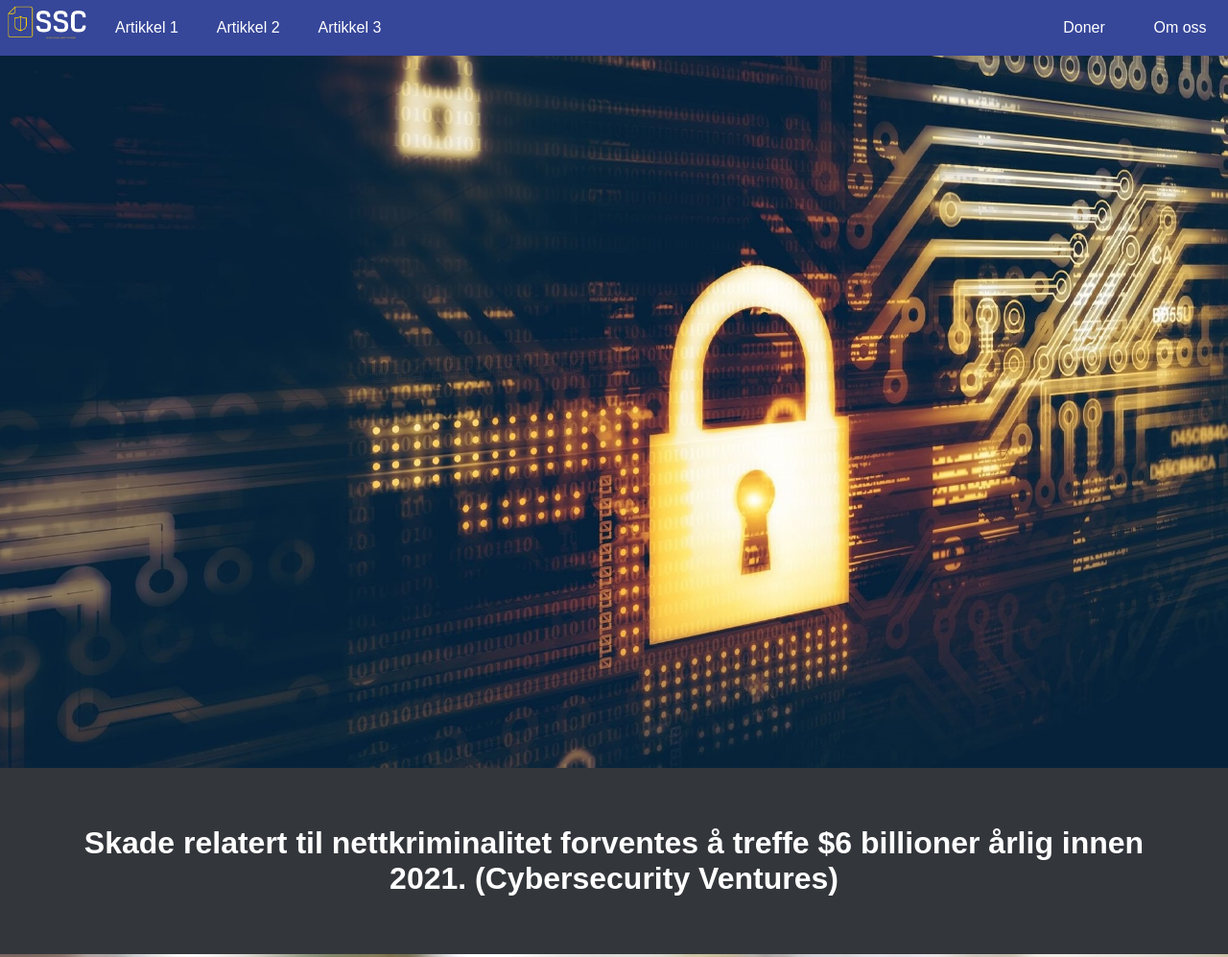
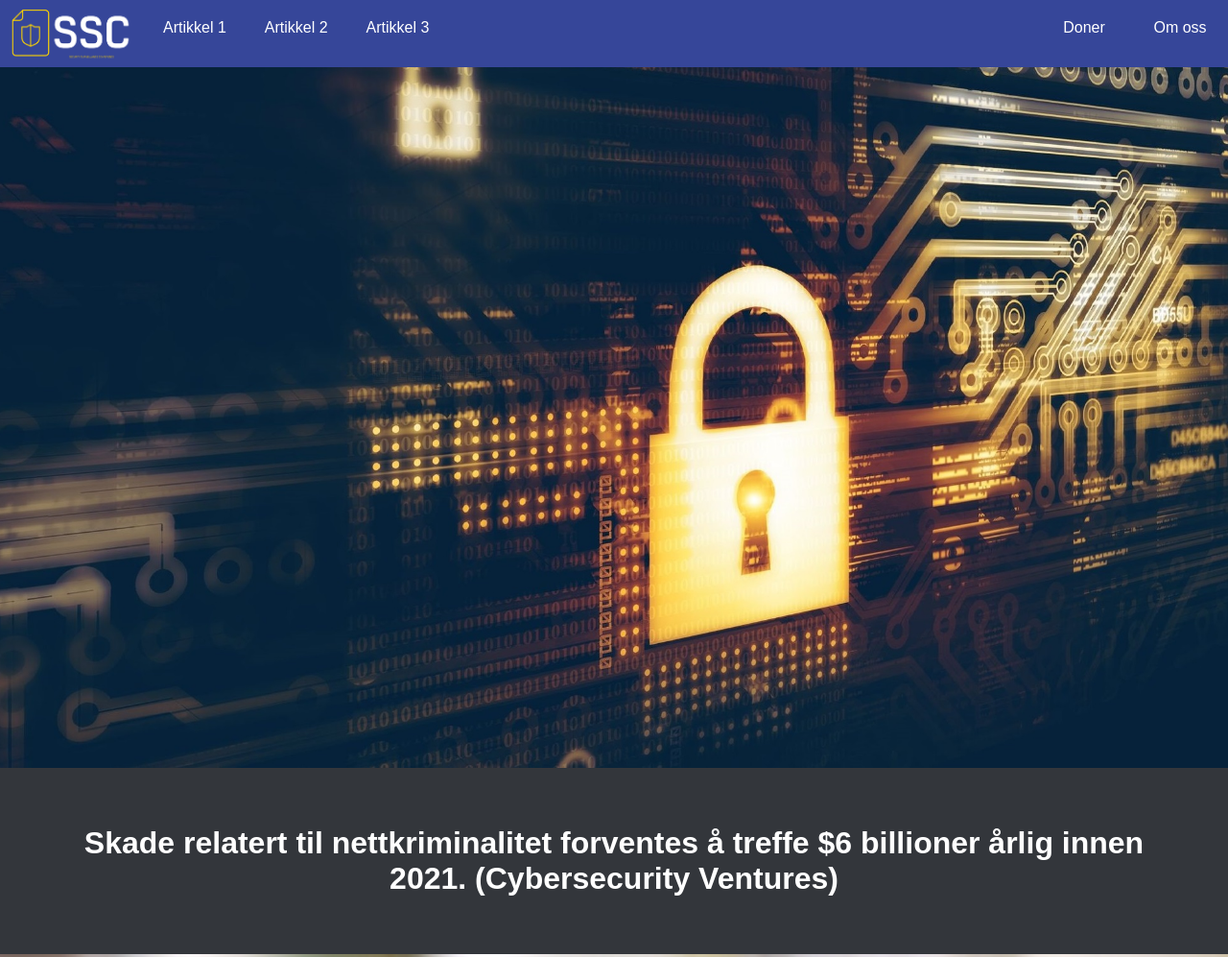
Before and after one commit to Mriceluver/Prosjekt, a plain HTML site: page index.html in a window 1280 px wide. Shown: the top 997 px of the page at 96% size. Drawn offline with Linux system fonts and the light colour scheme.

Commit message:
lagt til greier

```diff
--- a/index-stylesheet.css
+++ b/index-stylesheet.css
@@ -101,7 +101,8 @@ body{
   padding: 0;
 }
 .topnav #navimg img{
-  width: 100px;
+  width: 35vw;
+  max-width: 150px;
 }
 .topnav .active:not(#navimg){
   background-color: #5666b9;
```
